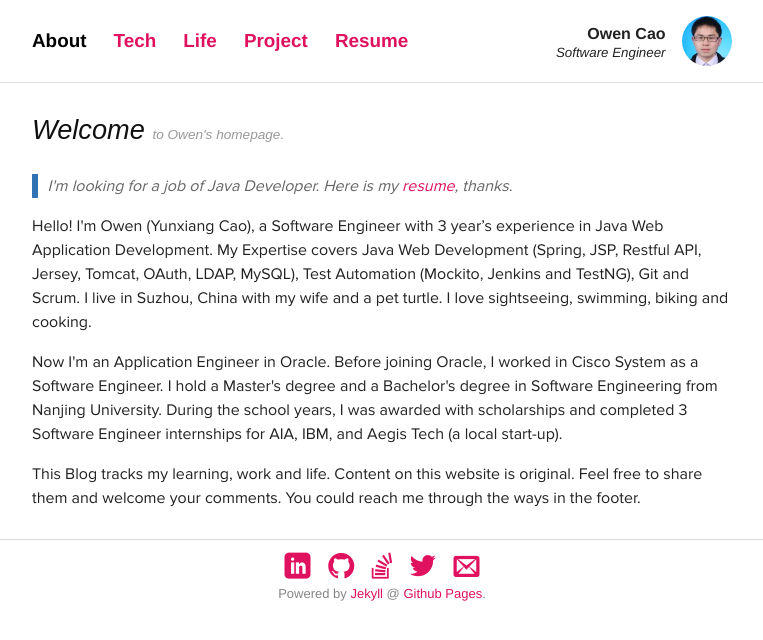
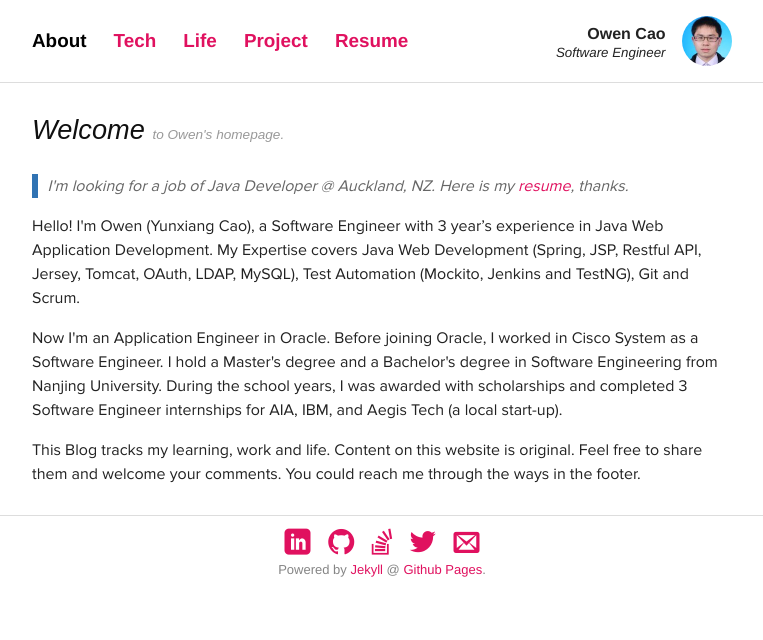
Before and after one commit to cynosure7/cynosure7.github.io, a Jekyll site: the page built from index.html, in a window 1280 px wide. Shown: the top 640 px of the page, without its empty margins (258-1021 px from the left). Built offline with Jekyll 4.4.1, drawn with Linux system fonts in a browser that asks for light colours; some web fonts are replaced; Markdown is read by kramdown in place of the engine named in the settings.

Commit message:
edit home page self-introduction
edit home page self-introduction

```diff
--- a/index.html
+++ b/index.html
@@ -14,10 +14,10 @@ description: Hello Owen Homepage.
   </h1>
   <blockquote>
   <p>
-    I'm looking for a job of Java Developer. Here is my <a href="/resume">resume</a>, thanks.
+    I'm looking for a job of Java Developer @ Auckland, NZ. Here is my <a href="/resume">resume</a>, thanks.
   </p>
   </blockquote>
-  	<p>Hello! I'm Owen (Yunxiang Cao), a Software Engineer with 3 year’s experience in Java Web Application Development. My Expertise covers Java Web Development (Spring, JSP, Restful API, Jersey, Tomcat, OAuth, LDAP, MySQL), Test Automation (Mockito, Jenkins and TestNG), Git and Scrum. I live in Suzhou, China with my wife and a pet turtle. I love sightseeing, swimming, biking and cooking.</p>
+  	<p>Hello! I'm Owen (Yunxiang Cao), a Software Engineer with 3 year’s experience in Java Web Application Development. My Expertise covers Java Web Development (Spring, JSP, Restful API, Jersey, Tomcat, OAuth, LDAP, MySQL), Test Automation (Mockito, Jenkins and TestNG), Git and Scrum.</p>
 
 	<p>Now I'm an Application Engineer in Oracle. Before joining Oracle, I worked in Cisco System as a Software Engineer. I hold a Master's degree and a Bachelor's degree in Software Engineering from Nanjing University. During the school years, I was awarded with scholarships and completed 3 Software Engineer internships for AIA, IBM, and Aegis Tech (a local start-up).</p>
 
```
Also changed, not shown: _posts/2014-04-23-Tech-Log-Rotation.md (+1 -1 lines), _posts/2014-05-16-Tech-How-to-Define-Custom-Annotation-Processor.md (renamed from _posts/2014-05-13-Tech-How-to-Define-Custom-Annotation-Processor.md), _posts/2014-11-11-Tech-How-does-Arrays-Sort-Work.md (renamed from _posts/2014-07-29-Tech-How-does-Arrays-Sort-Work.md), draft/2014-09-13-Life-Fish-With-Chinese-Sauerkraut.md (renamed from _posts/2014-09-13-Life-Fish-With-Chinese-Sauerkraut.md).
